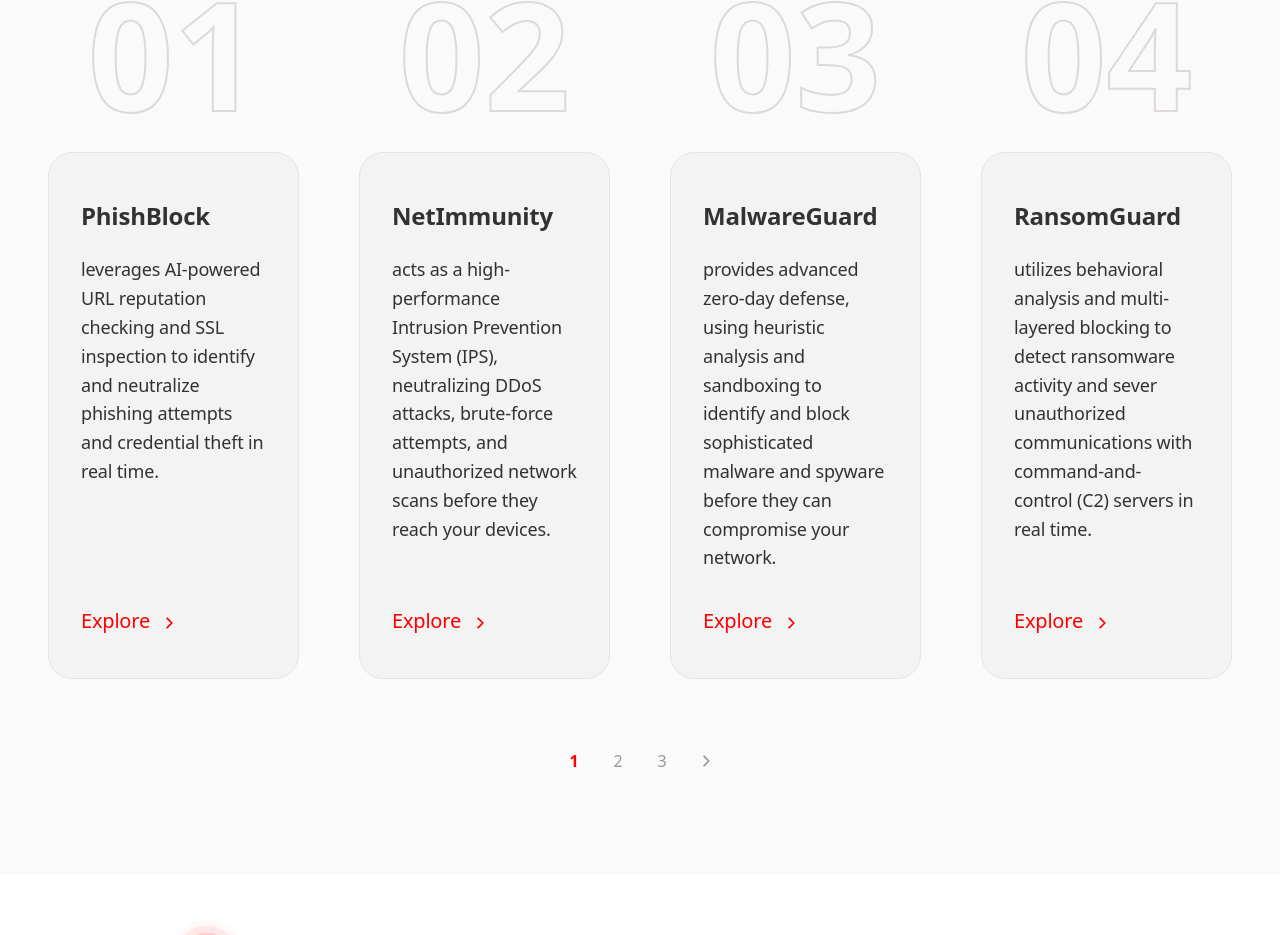
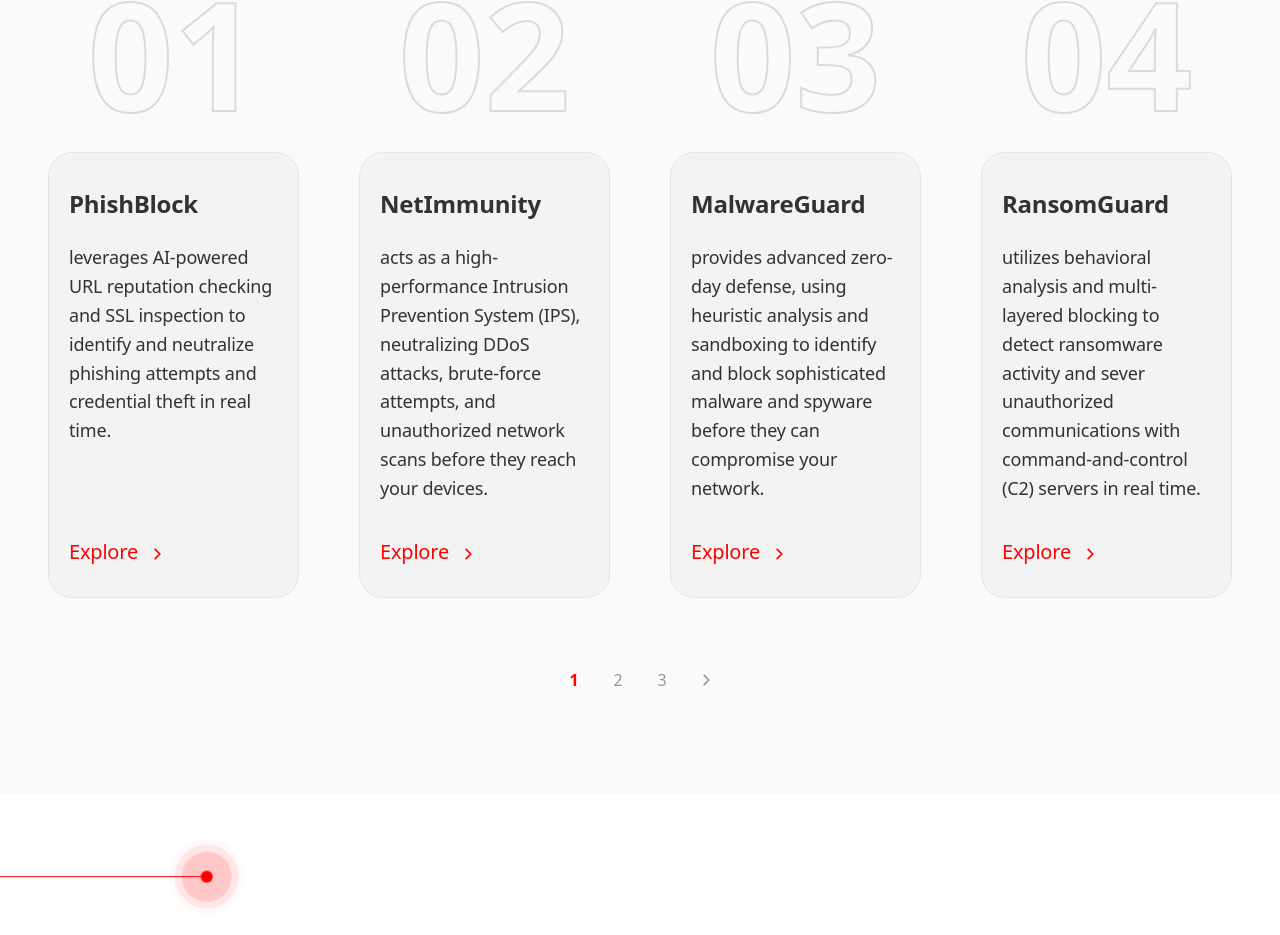
Before and after one commit to vinay-uelement/marma-security, a Next.js app: page / in a window 1280 px wide. Shown: the part 2090-3025 px from the top of the page. Built offline with nearby package versions, Linux system fonts and the light colour scheme.

Commit message:
Adjusting secuirty cards

```diff
--- a/components/home/SecurityCards.tsx
+++ b/components/home/SecurityCards.tsx
@@ -152,7 +152,7 @@ export default function SecurityCards() {
               </div>
 
               {/* Card Content */}
-              <div className="flex flex-col flex-grow bg-[#F3F3F3] border border-[#E5E5E5] rounded-[16px] md:rounded-[24px] p-[16px] md:p-[32px] md:min-h-[307px] group-hover:shadow-[2px_2px_4px_0px_rgba(0,0,0,0.15)]">
+              <div className="flex flex-col flex-grow bg-[#F3F3F3] border border-[#E5E5E5] rounded-[16px] md:rounded-[24px] p-[16px] md:p-[32px] lg:p-[20px] min-[1150px]:p-[32px] md:min-h-[307px] group-hover:shadow-[2px_2px_4px_0px_rgba(0,0,0,0.15)]">
                 {" "}
                 <h3 className="fl3-3 mb-[8px]">{card.title}</h3>
                 <p className="fl4-2 flex-grow mb-[16px] md:mb-[32px]">
```
